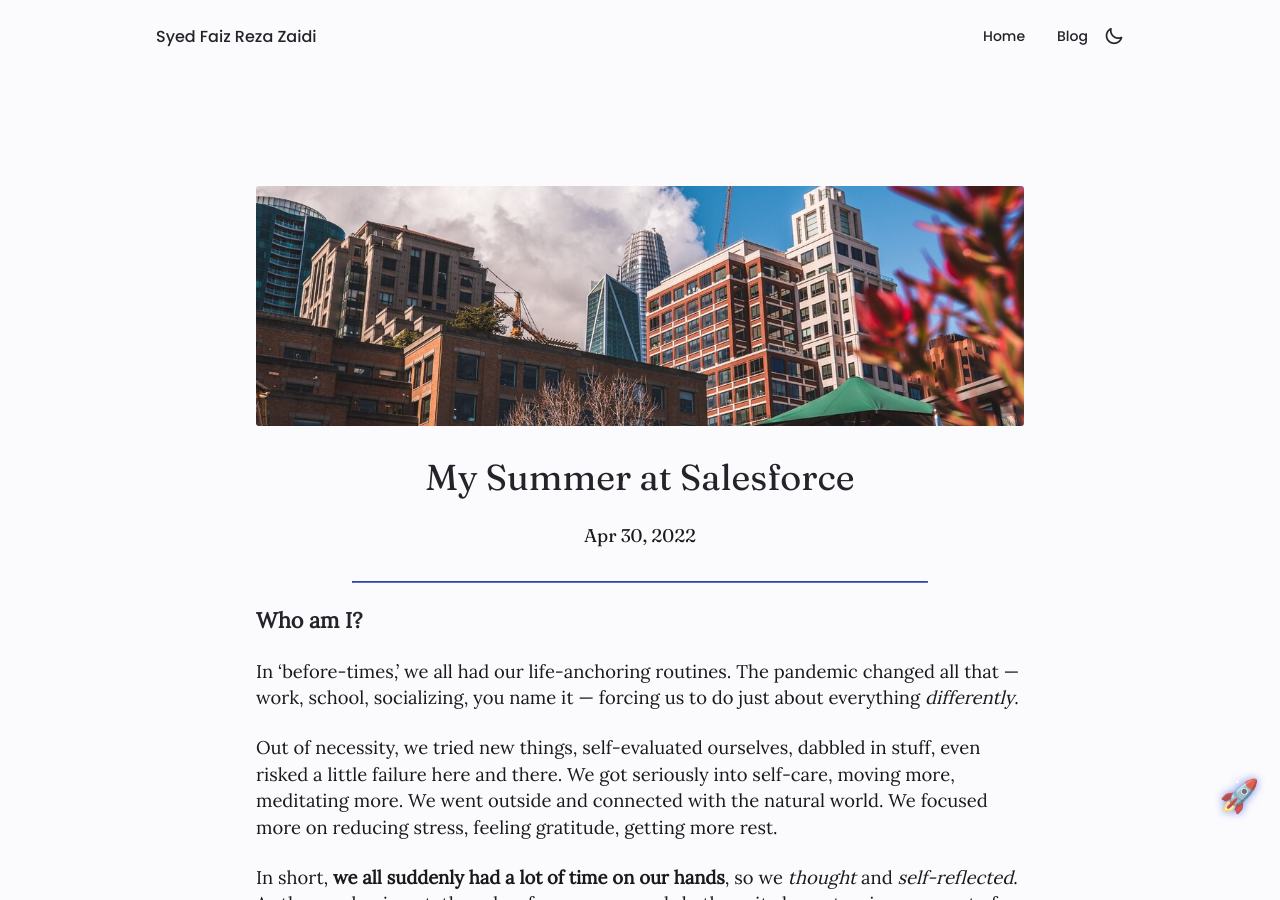
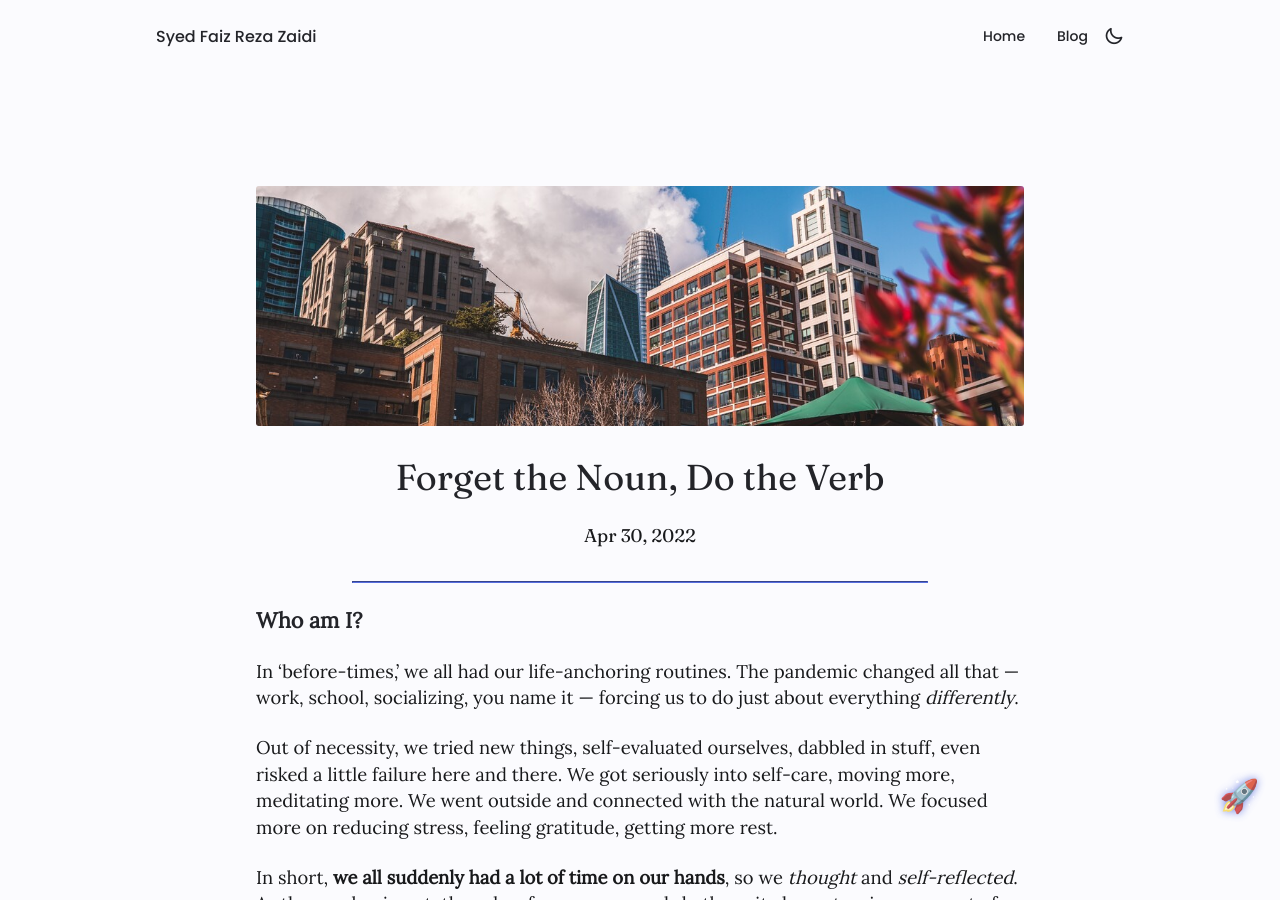
Before and after one commit to thefuzz25/Alt_Portfolio, a Jekyll site: the page built from _posts/2022-04-30-Forget-the-Noun,-Do-the-Verb.md, in a window 1280 px wide and 900 px high. Built offline with Jekyll 4.4.1, drawn with Linux system fonts in a browser that asks for light colours.

Commit message:
Update 2022-04-30-Forget-the-Noun,-Do-the-Verb.md

```diff
--- a/_posts/2022-04-30-Forget-the-Noun,-Do-the-Verb.md
+++ b/_posts/2022-04-30-Forget-the-Noun,-Do-the-Verb.md
@@ -1,6 +1,6 @@
 ---
 layout: post
-title: My Summer at Salesforce
+title: Forget the Noun, Do the Verb
 thumbnail: salesforce-sf.jpeg
 ---
 ### Who am I?
```
